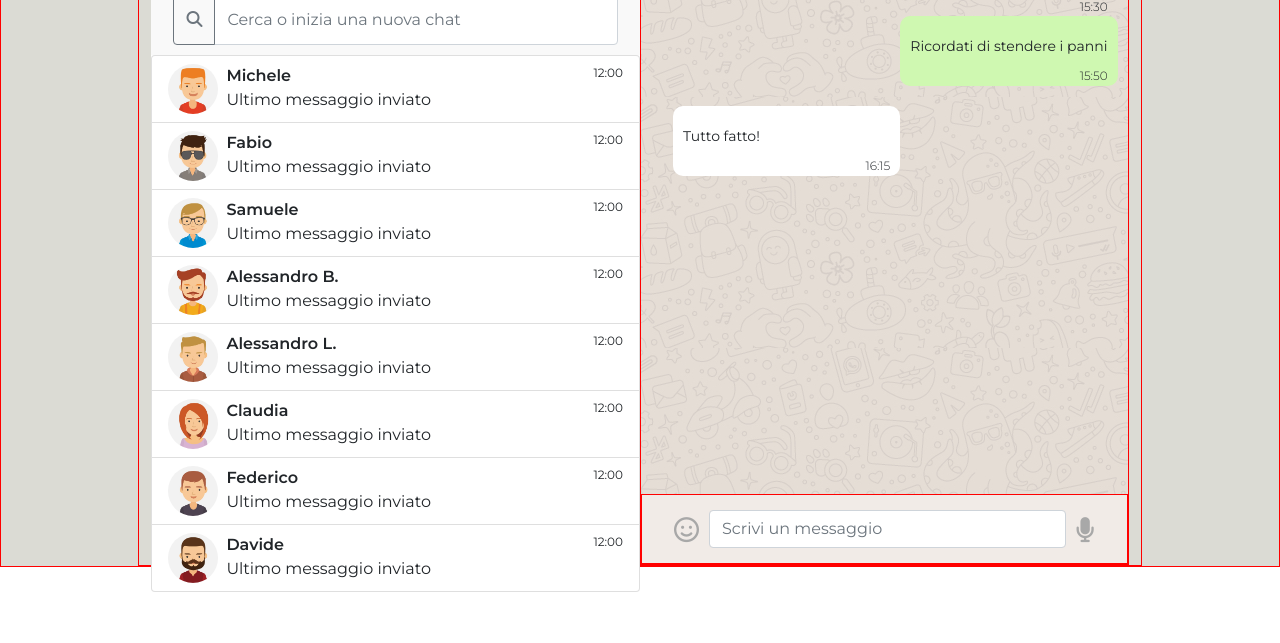
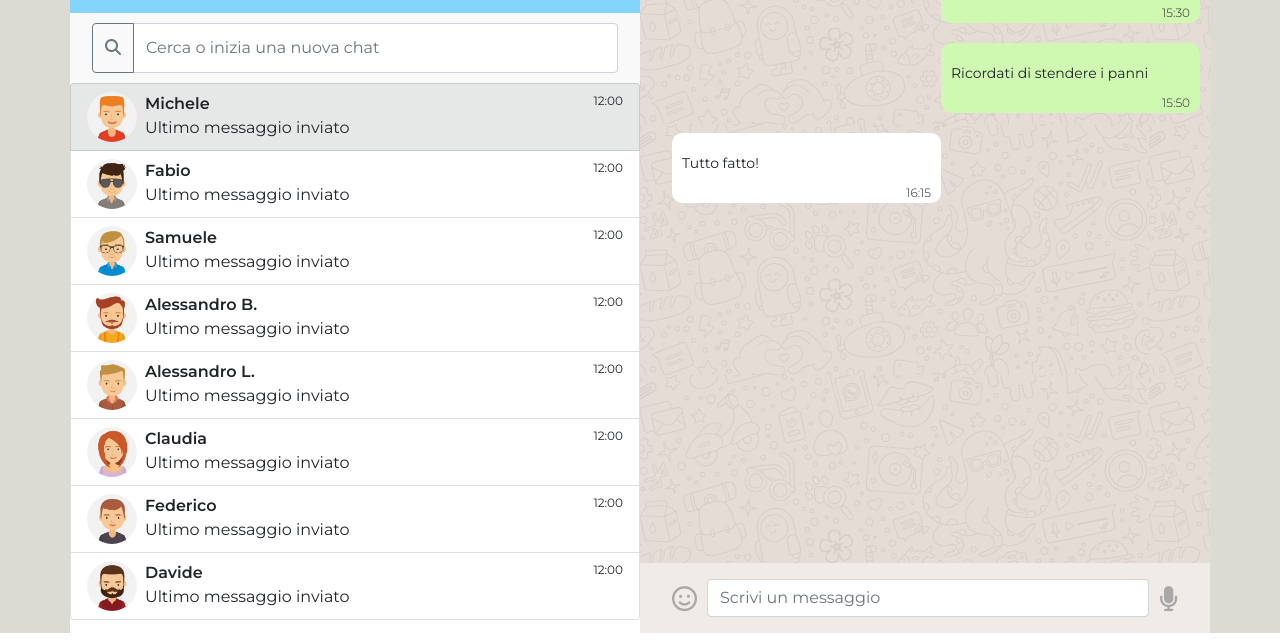
Before and after one commit to davidechon/vue-boolzapp, a plain HTML site: page index.html in a window 1280 px wide. Shown: the part 157-800 px from the top of the page. Drawn offline with nearby package versions, Linux system fonts and the light colour scheme.

Commit message:
completato html + css

```diff
--- a/css/style.css
+++ b/css/style.css
@@ -39,17 +39,25 @@
 
 .container-fluid{
   background-color: #dbdbd4;
+   padding: 0;
+}
+.header-color{
+  height: 150px;
+  background-color: #159588;
+  z-index: -1;
 }
 .container{
-  width: 80%;
-  /* height: 100vh; */
+  margin-top: -120px;
+  padding: 0;
+  height: calc(100vh - 40px);
   display: flex;
   flex-flow: row nowrap;
 }
-
+/* Aside */
 .aside{
   width: calc(100%/2);
-  height: 90vh;
+  height: 95vh;
+  overflow: auto;
   padding:0;
   position: relative;
   background-color: #ffffff;
@@ -61,6 +69,7 @@
   padding: 10px;
   font-weight: 600;
 }
+/* Header */
 .header{
   background-color: #e7e7e7;
 }
@@ -95,16 +104,23 @@
   font-size: 12px;
   font-weight: 300px;
 }
+.list-group li:hover{
+  background-color: #e9eaeb;
+  cursor: pointer;
+}
+.userActive{
+  background-color: #e6e8e8;
+}
 /* Main */
 .main{
   width: calc(100%/2);
-  height: 90vh;
+  height: 95vh;
   background-image: url(/img/mine.jpg);
   position: relative;
 }
 .messageListGroup{
   width: 100%;
-  height: 75vh;
+  height: 80vh;
   overflow: auto;
 }
 .box{
--- a/index.html
+++ b/index.html
@@ -21,9 +21,9 @@
 <body>
 
   <div id="app">
-    <div class="container-fluid debug">
-      <div class="container debug">
-
+    <div class="container-fluid">
+      <div class="header-color"></div>
+      <div class="container">
         <div class="aside">
           <div class="row header">
             <div class="nav align-items-center">
@@ -54,11 +54,9 @@
               <input type="text" class="form-control" placeholder="Cerca o inizia una nuova chat">
             </div>
           </div> <!-- /row search-->
-
-
-          <div id="userList">
+          <div id="userList" class="overflow-auto">
             <ul class="list-group">
-              <li class="list-group-item d-flex justify-content-between align-items-start">
+              <li class="list-group-item d-flex justify-content-between align-items-start userActive">
                 <img class="avatar" src="img/avatar_1.jpg" alt="Michele">
                 <div class="ms-2 me-auto">
                   <div class="userTitle">Michele</div>
@@ -124,14 +122,10 @@
               </li>
             </ul>
           </div> <!-- /div > User list-group -->
-
-
-
-
         </div> <!-- /aside -->
 
-        <div class="main debug">
-          <div class="row header debug">
+        <div class="main">
+          <div class="row header">
             <div class="nav align-items-center">
               <div class="d-flex justify-content-between align-items-center">
                 <img class="avatar" src="img/avatar_1.jpg" alt="Michele">
@@ -139,18 +133,17 @@
                     <span class="subtitle">Ultimo accesso oggi alle 12:00</span>
                   </div>
               </div>
-
-                <div class="justify-content-end">
-                  <i class="icons icon-size fa-solid fa-magnifying-glass"></i>
-                  <i class="icons icon-size fa-solid fa-paperclip"></i>
-                  <i class="icons icon-size fa-solid fa-ellipsis-vertical"></i>
-                </div>
+              <div class="justify-content-end">
+                <i class="icons icon-size fa-solid fa-magnifying-glass"></i>
+                <i class="icons icon-size fa-solid fa-paperclip"></i>
+                <i class="icons icon-size fa-solid fa-ellipsis-vertical"></i>
+              </div>
             </div> <!-- /nav-->
           </div> <!-- /row header-->
 
           <!-- messageList-->
           <div id="messageList">
-            <ul class="messageListGroup">
+            <ul class="messageListGroup overflow-auto">
               <!-- <li class="list-group-item d-flex justify-content-between align-items-start"> -->
               <li class="d-flex">
                 <div class="box send">
@@ -173,7 +166,7 @@
             </ul>
           </div> <!-- /messaglist -->
 
-          <div class="row footer debug">
+          <div class="row footer">
             <div class="d-flex justify-content-between align-items-center">
               <i class="icons icon-size fa-regular fa-face-smile"></i>
               <input type="text" class="form-control" placeholder="Scrivi un messaggio">
```
